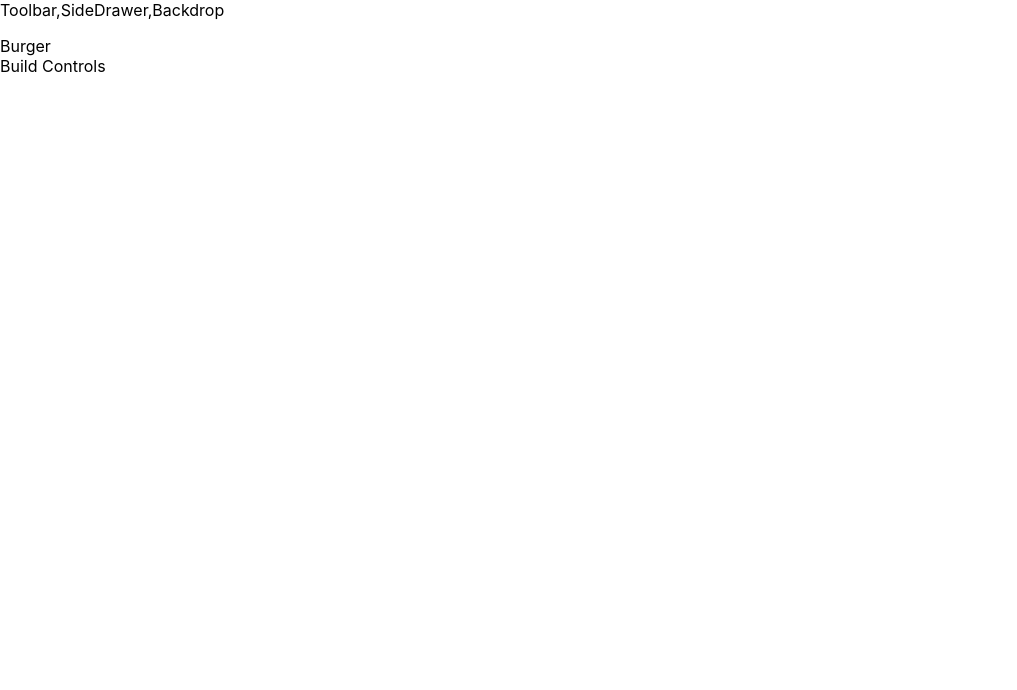
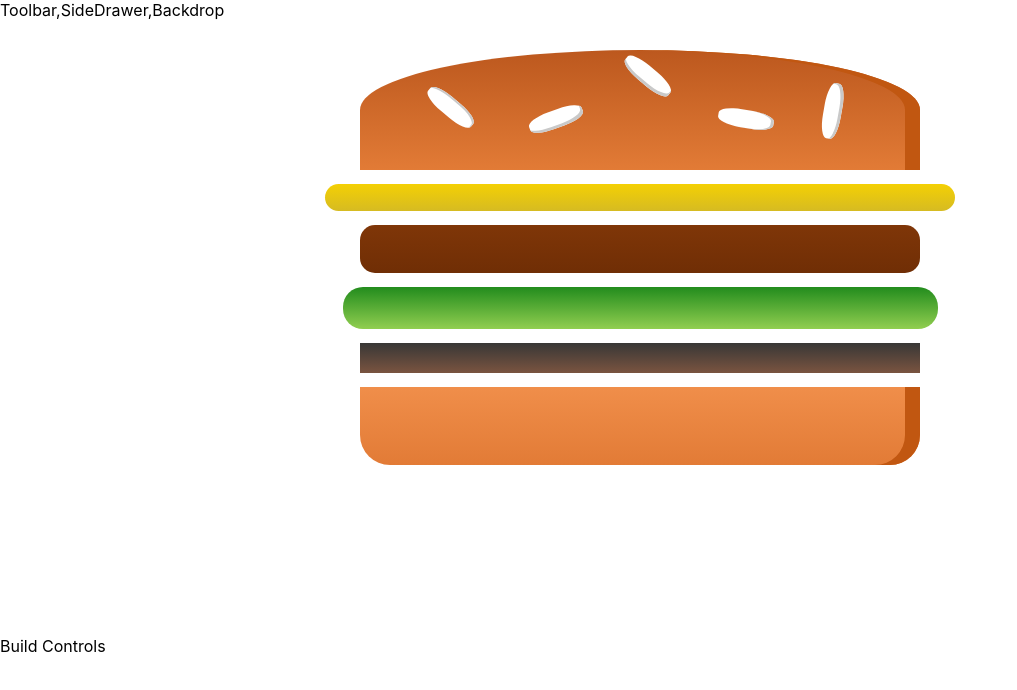
Before and after one commit to frontendprof/react-builder-burger, a React (Create React App) app: page / in a window 1280 px wide. Shown: the top 690 px of the page, without its empty margins (0-1017 px from the left). Built offline with nearby package versions, Linux system fonts and the light colour scheme.

Commit message:
starting the burger component

```diff
--- a/src/components/Burger/Burger.js
+++ b/src/components/Burger/Burger.js
@@ -0,0 +1,20 @@
+
+import React from 'react';
+import classes from "./Burger.module.css";
+
+import BurgerIngredient from "./BurgerIngredient/BurgerIngredient";
+
+const Burger = (props) => {
+    return (
+        <div className={classes.Burger}>
+            <BurgerIngredient type="bread-top"/>
+            <BurgerIngredient type="cheese"/>
+            <BurgerIngredient type="meat"/>
+            <BurgerIngredient type="salad"/>
+            <BurgerIngredient type="qazi"/>
+            <BurgerIngredient type="bread-bottom"/>
+        </div>
+    )
+}
+
+export default Burger
--- /dev/null
+++ b/src/components/Burger/Burger.module.css
@@ -0,0 +1,31 @@
+
+.Burger{
+    width:100%;
+    margin:auto;
+    height:250px;
+    overflow: auto;
+    text-align: center;
+    font-weight: bold;
+    font-size: 1.2rem;
+}
+
+@media (min-width:500px) and (min-height:400px){
+    .Burger{
+        width: 350px;
+        height: 300px;
+    }
+}
+
+@media (min-width:500px) and (min-height:401px){
+    .Burger{
+        width: 450px;
+        height: 400px;
+    }
+}
+
+@media (min-width:1000px) and (min-height:700px){
+    .Burger{
+        width: 700px;
+        height: 600px;
+    }
+}
--- a/src/components/Burger/BurgerIngredient/BurgerIngredient.js
+++ b/src/components/Burger/BurgerIngredient/BurgerIngredient.js
@@ -15,14 +15,10 @@
                 break;
 
             case("bread-top"):
-                ingredient=<div className={classes.BreadTop}></div>;
-                break;
-
-            case("bread-bottom"):
                 ingredient=(
-                <div className={classes.BreadBottom}>
-                    <div className="classes Seeds1"></div>
-                    <div className="classes Seeds2"></div>
+                <div className={classes.BreadTop}>
+                    <div className={classes.Seeds1}></div>
+                    <div className={classes.Seeds2}></div>
                 </div>
                 );
                 break;
--- a/src/components/Burger/BurgerIngredient/BurgerIngredient.module.css
+++ b/src/components/Burger/BurgerIngredient/BurgerIngredient.module.css
@@ -107,7 +107,7 @@
 
 .Qazi {
     width: 80%;
-    height: 3%;
-    background: linear-gradient(#bf3813, #c45e38);
+    height: 5%;
+    background: linear-gradient(#383736, #7a5440);
     margin: 2% auto;
 }
--- a/src/containers/BurgerBuilder/BurgerBuilder.js
+++ b/src/containers/BurgerBuilder/BurgerBuilder.js
@@ -1,12 +1,13 @@
 
 import React, { Component } from 'react';
+import Burger from '../../components/Burger/Burger';
 import Aux from "../../hoc/Aux";
 
 export class BurgerBuilder extends Component {
     render() {
         return (
             <Aux>
-                <div>Burger</div>
+                <Burger />
                 <div>Build Controls</div>
             </Aux>
         )
```
Also changed, not shown: 1 other file (tests, documents, lock files or other folders).
